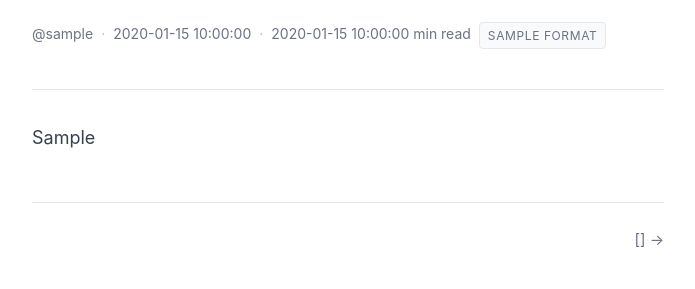
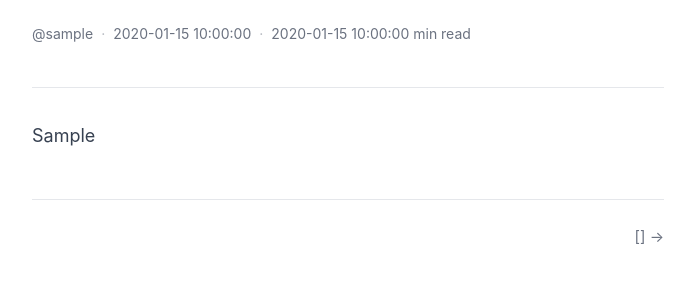
Before and after one commit to lightpaperorg/lightpaper, a Python web app: template app/templates/document.html in a window 1280 px wide. Shown: the part 268-557 px from the top of the page, without its empty margins (292-987 px from the left). Run offline with Jinja, Linux system fonts and the light colour scheme; the template is opened without the code that fills it: most values are stand-ins (such as "Sample title", 1, 10 or a date in 2020).

Commit message:
Remove format badge from book landing page and chapter pages

```diff
--- a/app/templates/book.html
+++ b/app/templates/book.html
@@ -266,9 +266,6 @@
                         <a href="{{ linkedin_url }}" class="gravity-badge" target="_blank" rel="noopener">{{ badge }}</a>
                     {% endif %}
                 {% endfor %}
-                {% if format and format != "post" %}
-                    <span class="format-badge">{{ format }}</span>
-                {% endif %}
             </div>
         </header>
 
--- a/app/templates/document.html
+++ b/app/templates/document.html
@@ -822,8 +822,10 @@
                         {% endif %}
                     {% endif %}
                 {% endfor %}
-                {% if format and format != "post" %}
-                    <span class="format-badge">{{ format }}</span>
+                {% if not book_title %}
+                    {% if format and format != "post" %}
+                        <span class="format-badge">{{ format }}</span>
+                    {% endif %}
                 {% endif %}
             </div>
         </header>
```
